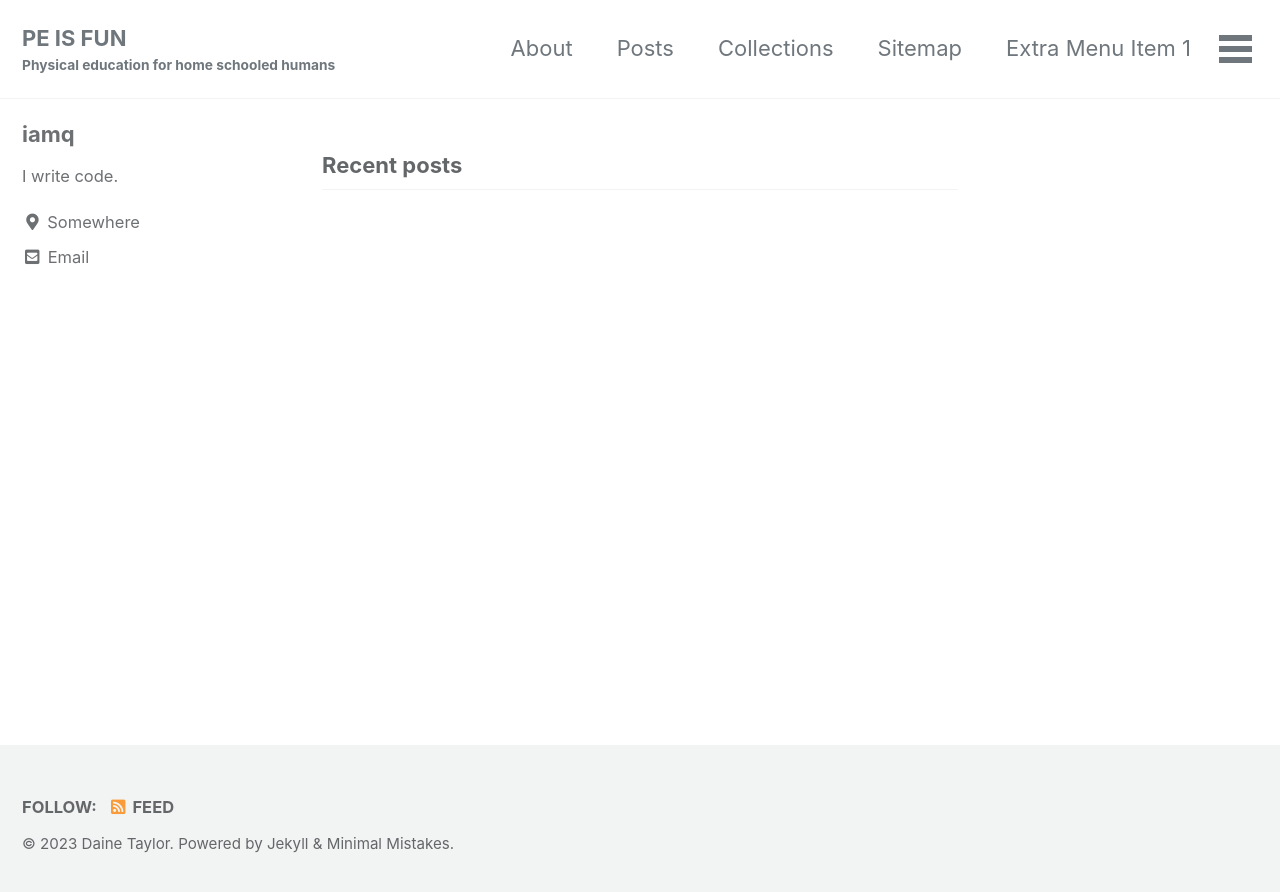
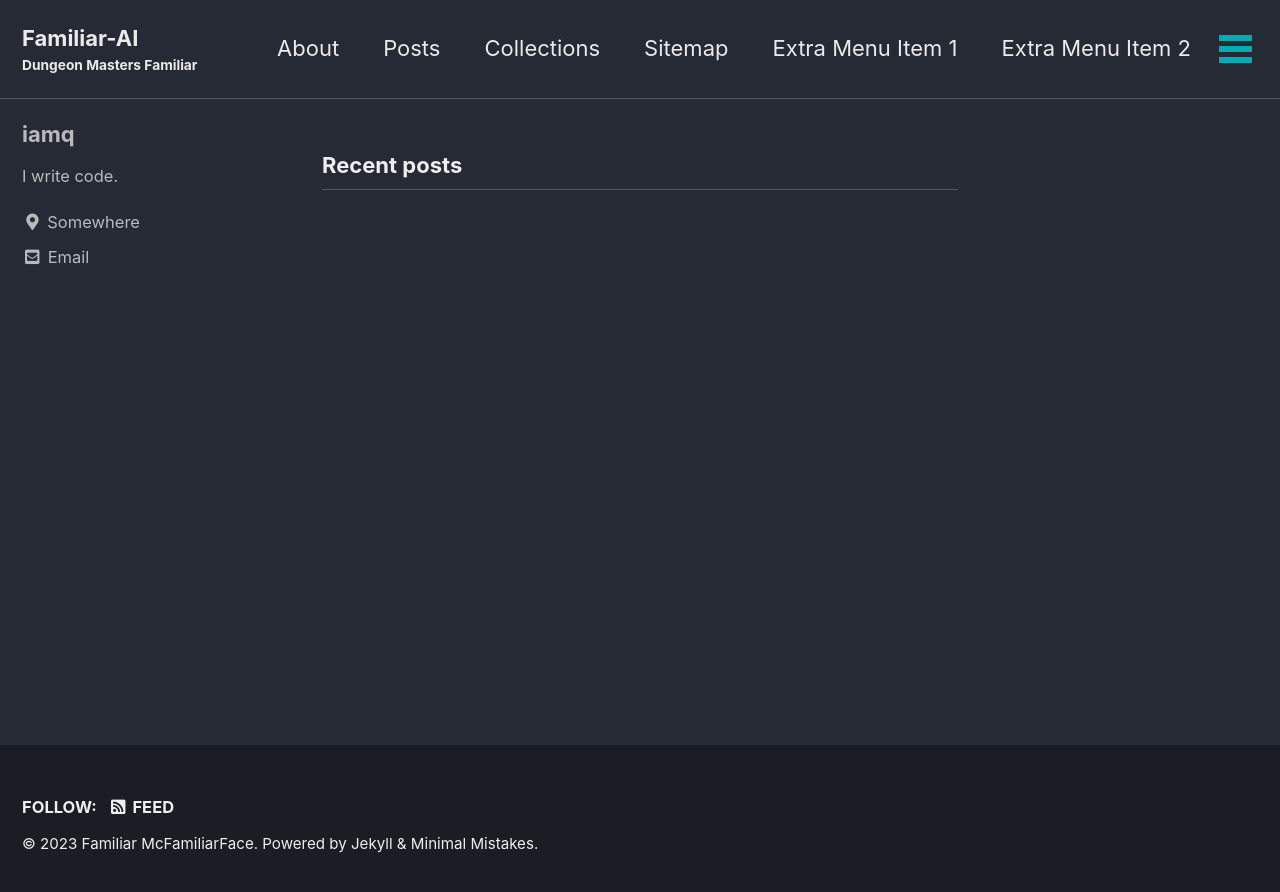
Before and after one commit to iamq-dev/familiar-ai, a Jekyll site: the page built from index.html, in a window 1280 px wide. Shown: the top 892 px of the page. Built offline with Jekyll 4.4.1, drawn with Linux system fonts in a browser that asks for light colours; cached includes are drawn as plain includes; the list of posts is cut into pages by our own code.

Commit message:
changed config for familiar instead of peis.fun

```diff
--- a/_config.yml
+++ b/_config.yml
@@ -12,18 +12,18 @@
 
 # theme                  : "minimal-mistakes-jekyll"
 # remote_theme           : "mmistakes/minimal-mistakes"
-minimal_mistakes_skin    : "default" # "air", "aqua", "contrast", "dark", "dirt", "neon", "mint", "plum", "sunrise"
+minimal_mistakes_skin    : "dark" # "air", "aqua", "contrast", "dark", "dirt", "neon", "mint", "plum", "sunrise"
 
 # Site Settings
 locale                   : "en-US"
-title                    : "PE IS FUN"
+title                    : "Familiar-AI"
 title_separator          : "-"
-subtitle                 : "Physical education for home schooled humans" # site tagline that appears below site title in masthead
-name                     : "Daine Taylor"
-description              : "this is a test site for PE IS FUN, a business operated by Diane and Rick taylor "
-url                      : "https://peis.fun" # the base hostname & protocol for your site e.g. "https://mmistakes.github.io"
+subtitle                 : "Dungeon Masters Familiar" # site tagline that appears below site title in masthead
+name                     : "Familiar McFamiliarFace"
+description              : "this is a test site for Familiar-ai, an ai generative assistant for TTRPG"
+url                      : "https://familiar-ai.com" # the base hostname & protocol for your site e.g. "https://mmistakes.github.io"
 baseurl                  : # the subpath of your site, e.g. "/blog"
-repository               : "iamq-dev/peis-fun" # GitHub username/repo-name e.g. "mmistakes/minimal-mistakes"
+repository               : "iamq-dev/familiar-ai" # GitHub username/repo-name e.g. "mmistakes/minimal-mistakes"
 teaser                   : # path of fallback teaser image, e.g. "/assets/images/500x300.png"
 logo                     : # path of logo image to display in the masthead, e.g. "/assets/images/88x88.png"
 masthead_title           : # overrides the website title displayed in the masthead, use " " for no title
```
